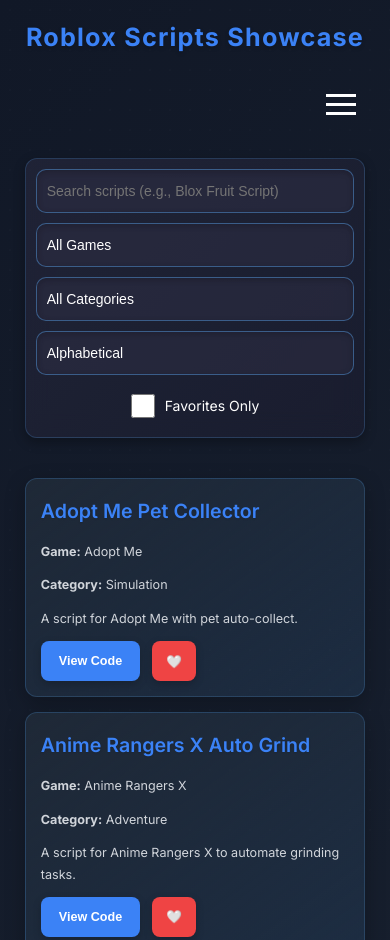
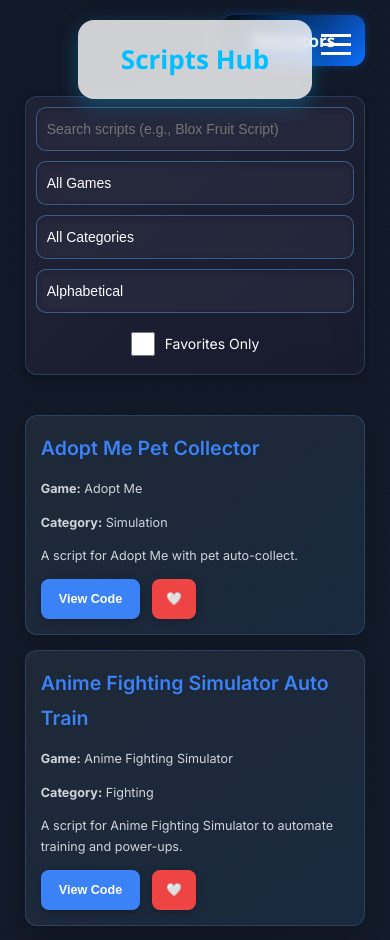
Before and after one commit to Akashbhowmik1/script, a plain HTML site: page index.html in a window 390 px wide. Shown: the top 940 px of the page. Drawn offline with nearby package versions, Linux system fonts and the light colour scheme.

Commit message:
Update index.html

```diff
--- a/index.html
+++ b/index.html
@@ -3,7 +3,7 @@
 <head>
     <meta charset="UTF-8">
     <meta name="viewport" content="width=device-width, initial-scale=1.0, maximum-scale=5.0, user-scalable=yes">
-    <title>Roblox Scripts </title>
+    <title>Roblox Scripts</title>
     <!-- Google Fonts with preload for performance -->
     <link rel="preconnect" href="https://fonts.googleapis.com">
     <link rel="preconnect" href="https://fonts.gstatic.com" crossorigin>
@@ -110,6 +110,7 @@
         }
 
         .hamburger {
+
     background: none;
     border: none;
     color: var(--text-color);
@@ -119,12 +120,16 @@
     min-width: 48px;
     touch-action: manipulation;
     transition: transform 0.3s ease;
-            position: relative;
+    position: absolute;           /* ✅ ADDED */
+    top: 20px;                 /* ✅ ADDED */
+    right: 20px;               /* ✅ ADDED */
+    z-index: 999;              /* ✅ ADDED */
     display: flex;
     flex-direction: column;
     justify-content: center;
     align-items: center;
 }
+
 
         .hamburger span {
             width: 30px;
@@ -231,7 +236,7 @@
         .filter-bar {
             display: flex;
             justify-content: center;
-            gap: clamp(15px, 2vw, 20px); /* Reduced gap for mobile */
+            gap: clamp(15px, 2vw, 20px);
             flex-wrap: wrap;
             margin: clamp(20px, 4vw, 40px) 0;
             background: linear-gradient(135deg, rgba(45, 45, 68, 0.5), rgba(30, 30, 50, 0.5));
@@ -240,24 +245,23 @@
             box-shadow: 0 4px 12px rgba(0, 0, 0, 0.3);
             backdrop-filter: blur(12px);
             border: 1px solid rgba(90, 176, 255, 0.2);
-            /* Removed position: sticky and related properties */
         }
 
         #searchInput, #gameFilter, #categoryFilter, #sortFilter {
-            padding: clamp(12px, 2vw, 16px); /* Adjusted padding for touch */
-            font-size: clamp(14px, 2vw, 16px); /* Slightly smaller font for mobile */
+            padding: clamp(12px, 2vw, 16px);
+            font-size: clamp(14px, 2vw, 16px);
             border: 1px solid rgba(90, 176, 255, 0.4);
             border-radius: 10px;
             background: rgba(45, 45, 68, 0.6);
             color: var(--text-color);
             width: 100%;
-            max-width: clamp(250px, 45vw, 300px); /* Adjusted max-width */
+            max-width: clamp(250px, 45vw, 300px);
             transition: all 0.3s ease;
             box-shadow: inset 0 2px 6px rgba(0, 0, 0, 0.2);
             -webkit-appearance: none;
             appearance: none;
-            min-height: 44px; /* Smaller min-height for mobile */
-            touch-action: manipulation; /* Improve touch responsiveness */
+            min-height: 44px;
+            touch-action: manipulation;
         }
 
         #searchInput:focus, #gameFilter:focus, #categoryFilter:focus, #sortFilter:focus {
@@ -336,7 +340,7 @@
             font-weight: 600;
             transition: background 0.3s, transform 0.3s, box-shadow 0.3s;
             box-shadow: 0 3px 8px rgba(0, 0, 0, 0.2);
-            min-height: 44px; /* Adjusted for mobile */
+            min-height: 44px;
             touch-action: manipulation;
         }
 
@@ -368,7 +372,7 @@
             display: flex;
             justify-content: center;
             align-items: center;
-            gap: 15px; /* Adjusted for mobile */
+            gap: 15px;
             margin: clamp(20px, 4vw, 40px) 0;
         }
 
@@ -376,7 +380,7 @@
             background: var(--primary-color);
             color: white;
             border: none;
-            padding: 10px 20px; /* Adjusted for mobile */
+            padding: 10px 20px;
             border-radius: 8px;
             cursor: pointer;
             font-size: clamp(0.9em, 2vw, 1.1em);
@@ -468,7 +472,7 @@
             color: white;
             border: none;
             border-radius: 50%;
-            width: 44px; /* Adjusted for mobile */
+            width: 44px;
             height: 44px;
             cursor: pointer;
             font-size: clamp(1.1em, 2vw, 1.3em);
@@ -522,6 +526,7 @@
             touch-action: manipulation;
         }
 
+
         .copy-btn:hover, .copy-btn:focus {
             background: var(--secondary-color);
             transform: translateY(-2px);
@@ -531,7 +536,6 @@
             to { transform: rotate(360deg); }
         }
 
-        /* Media Queries */
         @media (max-width: 1200px) {
             .container {
                 max-width: 95%;
@@ -558,7 +562,7 @@
             #searchInput, #gameFilter, #categoryFilter, #sortFilter {
                 max-width: 100%;
                 min-height: 48px;
-                font-size: 15px; /* Adjusted for mobile readability */
+                font-size: 15px;
                 padding: 12px;
             }
             .favorite-toggle {
@@ -670,7 +674,6 @@
             }
         }
 
-        /* Reduced motion for accessibility */
         @media (prefers-reduced-motion: reduce) {
             *, *:before, *:after {
                 animation: none !important;
@@ -698,7 +701,6 @@
             }
         }
 
-        /* High contrast mode */
         @media (prefers-contrast: high) {
             body {
                 background: #000;
@@ -734,13 +736,100 @@
             from { opacity: 0; transform: translateY(20px); }
             to { opacity: 1; transform: translateY(0); }
         }
+        .executor-button {
+  background: linear-gradient(135deg, #000000, #0d6efd); /* Black to Blue */
+  color: #ffffff;
+  border: none;
+  padding: 14px 30px;
+  font-size: 17px;
+  font-weight: 600;
+  font-family: 'Segoe UI', sans-serif;
+  border-radius: 12px;
+  cursor: pointer;
+  transition: all 0.4s ease;
+  box-shadow: 0 0 10px rgba(13, 110, 253, 0.3);
+  position: relative;
+  overflow: hidden;
+}
+
+.executor-button::before {
+  content: "";
+  position: absolute;
+  top: -50%;
+  left: -50%;
+  width: 200%;
+  height: 200%;
+  background: radial-gradient(circle, #0d6efd55 10%, transparent 70%);
+  transform: rotate(45deg);
+  opacity: 0;
+  transition: opacity 0.4s, transform 0.6s;
+}
+
+.executor-button:hover::before {
+  opacity: 1;
+  transform: rotate(0deg) scale(1.1);
+}
+
+.executor-button:hover {
+  box-shadow: 0 0 20px #0d6efd, 0 0 30px #0d6efd;
+  transform: translateY(-2px);
+}
+
+.executor-button:active {
+  transform: scale(0.97);
+  box-shadow: 0 0 10px #0d6efd;
+}
+.top-center-text {
+  position: absolute;
+  top: 20px;
+  left: 50%;
+  transform: translateX(-50%);
+  width: 60%; /* Makes it broader — adjust as needed */
+  max-width: 500px; /* Prevents it from getting too wide on large screens */
+  text-align: center;
+  font-size: 26px;
+  font-weight: 600;
+  font-family: 'Segoe UI', sans-serif;
+  color: #00bfff;
+  background-color: rgba(255, 255, 255, 0.8);
+  padding: 16px 32px;
+  border-radius: 16px;
+  box-shadow: 0 6px 20px rgba(0, 191, 255, 0.3);
+  backdrop-filter: blur(6px);
+  z-index: 998;
+}
+
+.top-center-text {
+  opacity: 0;
+  animation: fadeInTop 1s forwards;
+}
+
+@keyframes fadeInTop {
+  from {
+    opacity: 0;
+    transform: translate(-50%, -20px);
+  }
+  to {
+    opacity: 1;
+    transform: translate(-50%, 0);
+  }
+}
+
+
+
     </style>
 </head>
 <body>
+    <div class="top-center-text">Scripts Hub</div>
+
     <div class="container">
         <header>
-            <h1>Roblox Scripts Showcase</h1>
+
             <div class="header-right">
+                <a href="exexutor.html" target="_blank">
+  <button class="executor-button">Executors</button>
+</a>
+
                 <button class="hamburger" aria-label="Toggle menu" aria-expanded="false">
                     <span></span>
                     <span></span>
@@ -776,9 +865,8 @@
                 <option value="Bubble Gum Simulator">Bubble Gum Simulator</option>
                 <option value="Anime Vanguards">Anime Vanguards</option>
                 <option value="Anime Rangers X">Anime Rangers X</option>
-                <option value="Attack on Titan Revolution">Attack on Titan Revolution</option>
-                <option value="Blade Ball">Blade Ball</option>
-                <option value="Pet Simulator 99">Pet Simulator 99</option>
+                <option value="Attack on Titan RevolutionZ">Attack on Titan RevolutionZ</option>
+                <option value="Grow a Garden">Grow a Garden</option>
             </select>
             <select id="categoryFilter" aria-label="Filter by category">
                 <option value="">All Categories</option>
@@ -790,6 +878,10 @@
                 <option value="Action">Action</option>
                 <option value="Strategy">Strategy</option>
                 <option value="Fighting">Fighting</option>
+                <option value="Parkour">Parkour </option>
+                <option value="Open World">Open World</option>
+
+
             </select>
             <select id="sortFilter" aria-label="Sort scripts">
                 <option value="alphabetical">Alphabetical</option>
@@ -813,10 +905,10 @@
     <!-- Overlay Menu -->
     <div class="overlay-menu" id="overlayMenu" aria-hidden="true">
         <div class="overlay-content">
-            <a href="https://www.youtube.com/@YourChannelName" target="_blank" aria-label="Visit our YouTube channel">
+            <a href="https://www.youtube.com/@ScriptFarmer" target="_blank" aria-label="Visit our YouTube channel">
                 <i class="fab fa-youtube"></i> YouTube
             </a>
-            <a href="https://discord.gg/YourDiscordInvite" target="_blank" aria-label="Join our Discord server">
+            <a href="https://discord.gg/pVhzpNuN" target="_blank" aria-label="Join our Discord server">
                 <i class="fab fa-discord"></i> Discord
             </a>
             <button id="themeToggle" aria-label="Toggle theme">Toggle Theme</button>
@@ -863,17 +955,14 @@
             hljs.highlightAll();
         });
 
-        // Sample script data (unchanged)
+        // Sample script data with added Grow a Garden script
         const scripts = [
             {
                 name: "Blox Fruit Auto Farm",
                 game: "Blox Fruits",
                 category: "Adventure",
                 description: "A script for Blox Fruits with auto-farm and stats boost.",
-                code: `-- Blox Fruits Auto Farm Script
-print("Blox Fruit Auto Farm Loaded")
-local player = game.Players.LocalPlayer
--- Add your script code here`,
+                code: `loadstring(game:HttpGet("https://raw.githubusercontent.com/newredz/BloxFruits/refs/heads/main/Source.luau"))`,
                 popularity: 100,
                 dateAdded: "2025-05-01"
             },
@@ -882,9 +971,7 @@
                 game: "Adopt Me",
                 category: "Simulation",
                 description: "A script for Adopt Me with pet auto-collect.",
-                code: `-- Adopt Me Pet Collector Script
-print("Adopt Me Pet Collector Loaded")
--- Add your script code here`,
+                code: `loadstring(game:HttpGet("https://raw.githubusercontent.com/JusticeValley/Antarctic-Hub/main/New.lua", true))()`,
                 popularity: 90,
                 dateAdded: "2025-04-15"
             },
@@ -893,9 +980,7 @@
                 game: "Brookhaven",
                 category: "Roleplay",
                 description: "A script for Brookhaven to boost in-game currency.",
-                code: `-- Brookhaven Money Hack Script
-print("Brookhaven Money Hack Loaded")
--- Add your script code here`,
+                code: `loadstring(game:HttpGet("https://rawscripts.net/raw/Brookhaven-RP-Sander-XY-35845"))()`,
                 popularity: 85,
                 dateAdded: "2025-03-20"
             },
@@ -904,9 +989,7 @@
                 game: "Dead Rails",
                 category: "Adventure",
                 description: "A script for Dead Rails to automate resource gathering.",
-                code: `-- Dead Rails Resource Collector Script
-print("Dead Rails Resource Collector Loaded")
--- Add your script code here`,
+                code: `loadstring(game:HttpGet("https://raw.githubusercontent.com/ArdyBotzz/NatHub/refs/heads/master/NatHub.lua"))()`,
                 popularity: 70,
                 dateAdded: "2025-05-10"
             },
@@ -915,9 +998,7 @@
                 game: "Blue Lock Rivals",
                 category: "Sports",
                 description: "A script for Blue Lock Rivals to enhance player skills.",
-                code: `-- Blue Lock Rivals Skill Boost Script
-print("Blue Lock Rivals Skill Boost Loaded")
--- Add your script code here`,
+                code: `loadstring(game:HttpGet("https://raw.githubusercontent.com/Ultik-max/Isisis/refs/heads/main/Protected_9713416812708883.txt"))()`,
                 popularity: 65,
                 dateAdded: "2025-04-25"
             },
@@ -926,9 +1007,7 @@
                 game: "Arise Crossover",
                 category: "Adventure",
                 description: "A script for Arise Crossover to automate quest completion.",
-                code: `-- Arise Crossover Auto Quest Script
-print("Arise Crossover Auto Quest Loaded")
--- Add your script code here`,
+                code: `loadstring(game:HttpGet("https://raw.githubusercontent.com/Omgshit/Scripts/main/MainLoader.lua"))()`,
                 popularity: 60,
                 dateAdded: "2025-05-05"
             },
@@ -937,31 +1016,17 @@
                 game: "Doors",
                 category: "Horror",
                 description: "A script for Doors to speed up navigation through levels.",
-                code: `-- Doors Speedrun Hack Script
-print("Doors Speedrun Hack Loaded")
--- Add your script code here`,
+                code: `loadstring(game:HttpGet("https://raw.githubusercontent.com/CatEnddroid/Kitty-Cats-Doors-Beta/refs/heads/main/hub.lua `,
                 popularity: 75,
                 dateAdded: "2025-04-10"
             },
-            {
-                name: "Fish Auto Catch",
-                game: "Fish",
-                category: "Simulation",
-                description: "A script for Fish to automate catching fish.",
-                code: `-- Fish Auto Catch Script
-print("Fish Auto Catch Loaded")
--- Add your script code here`,
-                popularity: 55,
-                dateAdded: "2025-03-15"
-            },
+
             {
                 name: "Forsaken Auto Battle",
                 game: "Forsaken",
                 category: "Action",
                 description: "A script for Forsaken to automate combat sequences.",
-                code: `-- Forsaken Auto Battle Script
-print("Forsaken Auto Battle Loaded")
--- Add your script code here`,
+                code: `loadstring(game:HttpGet('https://raw.githubusercontent.com/sigmaboy-sigma-boy/sigmaboy-sigma-boy/refs/heads/main/StaminaSettings.ESP.PIDC.raw"))()`,
                 popularity: 80,
                 dateAdded: "2025-05-12"
             },
@@ -970,9 +1035,7 @@
                 game: "Tower Defense Simulator",
                 category: "Strategy",
                 description: "A script for Tower Defense Simulator to automate wave defense.",
-                code: `-- Tower Defense Simulator Auto Wave Script
-print("Tower Defense Simulator Auto Wave Loaded")
--- Add your script code here`,
+                code: `loadstring(game:HttpGet("https://raw.githubusercontent.com/Prosexy/Demonic-HUB-V2/main/DemonicHub_V2.lua", true))()`,
                 popularity: 85,
                 dateAdded: "2025-04-20"
             },
@@ -981,9 +1044,7 @@
                 game: "The Strongest Battlegrounds",
                 category: "Fighting",
                 description: "A script for The Strongest Battlegrounds to optimize combat combos.",
-                code: `-- The Strongest Battlegrounds Combo Hack Script
-print("The Strongest Battlegrounds Combo Hack Loaded")
--- Add your script code here`,
+                code: `loadstring(game:HttpGet("https://raw.githubusercontent.com/yes1nt/yes/refs/heads/main/CHAINSAW%20MAN/Chainsaw%20Man%20(Obfuscated).txt"))()`,
                 popularity: 95,
                 dateAdded: "2025-05-08"
             },
@@ -992,9 +1053,7 @@
                 game: "Fisch",
                 category: "Simulation",
                 description: "A script for Fisch to automate resource collection.",
-                code: `-- Fisch Resource Farm Script
-print("Fisch Resource Farm Loaded")
--- Add your script code here`,
+                code: `loadstring(game:HttpGet("https://raw.githubusercontent.com/Skzuppy/forge-hub/main/loader.lua"))()`,
                 popularity: 60,
                 dateAdded: "2025-04-05"
             },
@@ -1003,9 +1062,7 @@
                 game: "Jujutsu Shenanigans",
                 category: "Fighting",
                 description: "A script for Jujutsu Shenanigans to automate skill usage.",
-                code: `-- Jujutsu Shenanigans Auto Skill Script
-print("Jujutsu Shenanigans Auto Skill Loaded")
--- Add your script code here`,
+                code: `loadstring(game:HttpGet("https://raw.githubusercontent.com/PawsThePaw/Plutonium.AA/main/Plutonium.Loader.lua", true))()`,
                 popularity: 70,
                 dateAdded: "2025-05-03"
             },
@@ -1014,31 +1071,37 @@
                 game: "Realistic Street Soccer",
                 category: "Sports",
                 description: "A script for Realistic Street Soccer to enhance trick performance.",
-                code: `-- Realistic Street Soccer Trick Boost Script
-print("Realistic Street Soccer Trick Boost Loaded")
--- Add your script code here`,
+                code: `loadstring(game:HttpGet("https://rawscripts.net/raw/Realistic-Street-Soccer-rayan-s-hub-SOlARA-SUPORT-39402"))()`,
                 popularity: 65,
-                dateAdded: "2025-04-12"
+                dateAdded: "2025-04-12",
             },
             {
                 name: "Bubble Gum Simulator Auto Bubble",
                 game: "Bubble Gum Simulator",
                 category: "Simulation",
-                description: "A script for Bubble Gum Simulator to automate bubble collection.",
-                code: `-- Bubble Gum Simulator Auto Bubble Script
-print("Bubble Gum Simulator Auto Bubble Loaded")
--- Add your script code here`,
+                description: "A script for Bubble Gumcom",
+                code: `loadstring(game:HttpGet("https://raw.githubusercontent.com/MIKEDRIPZOWSKU/test/refs/heads/main/SmorgsHubBGSI.lua", true))()`,
+                popularity: 95 ,
+                dateAdded: 2025-4-12 ,
+
+
+                }
+                ,
+                {
+                name: "Grow a Garden Auto Harvest",
+                game: "Grow a Garden",
+                category : "Simulation",
+                description: "A script for Grow a Garden to automate plant harvesting and resource collection.",
+                code: ` loadstring(game:HttpGetAsync("https://raw.githubusercontent.com/NoLag-id/No-Lag-HUB/refs/heads/main/Loader/LoaderV1.lua"))() ` ,
                 popularity: 75,
-                dateAdded: "2025-03-25"
+                dateAdded: "2025-05-15"
             },
             {
                 name: "Anime Vanguards Auto Mission",
                 game: "Anime Vanguards",
                 category: "Adventure",
                 description: "A script for Anime Vanguards to automate mission completion.",
-                code: `-- Anime Vanguards Auto Mission Script
-print("Anime Vanguards Auto Mission Loaded")
--- Add your script code here`,
+                code: `loadstring(game:HttpGet('https://raw.githubusercontent.com/godor1010/godor/refs/heads/main/anime_vanguards_'))()`,
                 popularity: 80,
                 dateAdded: "2025-05-06"
             },
@@ -1047,9 +1110,7 @@
                 game: "Anime Rangers X",
                 category: "Adventure",
                 description: "A script for Anime Rangers X to automate grinding tasks.",
-                code: `-- Anime Rangers X Auto Grind Script
-print("Anime Rangers X Auto Grind Loaded")
--- Add your script code here`,
+                code: `loadstring(game:HttpGet("https://raw.githubusercontent.com/OhhMyGehlee/yu/refs/heads/main/tu"))();`,
                 popularity: 70,
                 dateAdded: "2025-04-18"
             },
@@ -1058,9 +1119,7 @@
                 game: "Attack on Titan Revolution",
                 category: "Action",
                 description: "A script for Attack on Titan Revolution to optimize titan slaying.",
-                code: `-- Attack on Titan Revolution Titan Slayer Script
-print("Attack on Titan Revolution Titan Slayer Loaded")
--- Add your script code here`,
+                code: `loadstring(game:HttpGet("https://raw.githubusercontent.com/zerunquist/TekkitAotr/refs/heads/main/main"))()`,
                 popularity: 85,
                 dateAdded: "2025-05-09"
             },
@@ -1069,9 +1128,7 @@
                 game: "Blade Ball",
                 category: "Sports",
                 description: "A script for Blade Ball to automate dodging mechanics.",
-                code: `-- Blade Ball Auto Dodge Script
-print("Blade Ball Auto Dodge Loaded")
--- Add your script code here`,
+                code: `loadstring(game:HttpGet("https://raw.githubusercontent.com/ImNotRox1/Trevous-Hub/refs/heads/main/blade-ball.lua"))`,
                 popularity: 90,
                 dateAdded: "2025-04-22"
             },
@@ -1080,13 +1137,86 @@
                 game: "Pet Simulator 99",
                 category: "Simulation",
                 description: "A script for Pet Simulator 99 to automate pet collection.",
-                code: `-- Pet Simulator 99 Auto Pet Script
-print("Pet Simulator 99 Auto Pet Loaded")
--- Add your script code here`,
+                code: `loadstring(game:HttpGet('https://raw.githubusercontent.com/SlamminPig/6FootScripts/main/Scripts/PetSimulator99.lua'))()`,
                 popularity: 95,
                 dateAdded: "2025-05-11"
             },
+             {
+                name: "Arsenal aim bot",
+                game: "Arsenal",
+                category: "Action",
+                description: "A script for Arsenal to  Silent Aimbot Wallbang ",
+                code: ` loadstring(game:HttpGet("https://rawscripts.net/raw/Universal-Script-Express-Hub-Free-Universal-GUI-V6-30568"))() `,
+                popularity: 80,
+                dateAdded: "2025-05-11"
+            },
+             {
+                name: "Tower Of Hell speed hack",
+                game: "Tower of Hell",
+                category: "Parkour",
+                description: "A script for Tower Of Hell walk speed jump bost ",
+                code: ` loadstring(game:HttpGet("https://gist.githubusercontent.com/BloxiYT/85f97364b6367baac677e109488c9905/raw/c2972a2b892c4193509ddb2fe1ba3061435e1a8a/gistfile1.txt"))() `,
+                popularity: 80,
+                dateAdded: "2025-05-11",
+            },
+             {
+                name: "Jailbreak Auto Rob ",
+                game: "Jailbreak",
+                category: "Open World",
+                description: "A script for Jailbreak   ",
+                code: `loadstring(game:HttpGet('https://raw.githubusercontent.com/BlitzIsKing/UniversalFarm/main/Loader/Regular'))()`,
+                popularity:90,
+                dateAdded: "2025-05-11",
+            },
+            {
+    name: "Murder Mystery 2 Auto Win",
+    game: "Murder Mystery 2",
+    category: "Action",
+    description: "A script for Murder Mystery 2 to automatically win rounds.",
+    code: `loadstring(game:HttpGet("https://raw.githubusercontent.com/CycleScripts/Official/refs/heads/main/freemium"))()`,
+    popularity: 85,
+    dateAdded: "2025-05-20",
+            },
+            {
+    name: "Phantom Forces Aimbot",
+    game: "Phantom Forces",
+    category: "Action",
+    description: "A script for Phantom Forces to assist with aiming and shooting.",
+    code: `loadstring(game:HttpGet("https://raw.githubusercontent.com/dementiaenjoyer/homohack/main/homohack.lua"))()`,
+    popularity: 90,
+    dateAdded: "2025-05-20",
+},
+       {
+    name: "Anime Fighting Simulator Auto Train",
+    game: "Anime Fighting Simulator",
+    category: "Fighting",
+    description: "A script for Anime Fighting Simulator to automate training and power-ups.",
+    code: `loadstring(game:HttpGet("https://rawscripts.net/raw/DIMENSION-6-Anime-Fighting-Simulator-Data-Roll-back-7000"))()`,
+    popularity: 95,
+    dateAdded: "2025-05-21",
+},
+
+       {
+    name: "Pet Simulator X Auto Farm",
+    game: "Pet Simulator X",
+    category: "Simulation",
+    description: "A script for Pet Simulator X to automate pet collection and farming.",
+    code: `loadstring(game:HttpGet’https://raw.githubusercontent.com/RunDTM/ZeeroxHub/main/Loader.lua’)()`,
+    popularity: 90,
+    dateAdded: "2025-05-21",
+},
+
+
+
+
+
+
+
+
+
         ];
+
+
 
         // Favorites management
         let favorites = JSON.parse(localStorage.getItem('favorites')) || [];
@@ -1198,7 +1328,7 @@
             overlayMenu.setAttribute('aria-hidden', 'true');
         });
 
-        // Contact modal toggle
+        // Contact canopyModal toggle
         const contactBtn = document.getElementById('contactBtn');
         const contactModal = document.getElementById('contactModal');
         contactBtn.addEventListener('click', () => {
@@ -1241,7 +1371,7 @@
 
         // Pagination
         let currentPage = 1;
-        const scriptsPerPage = 10;
+        const scriptsPerPage =40;
 
         // Utility function to debounce input events
         const debounce = (func, delay) => {
@@ -1474,6 +1604,8 @@
 
         // Run initialization
         init();
+
+
     </script>
 </body>
 </html>
```
Lines whose indentation alone changed are shown as unchanged.
